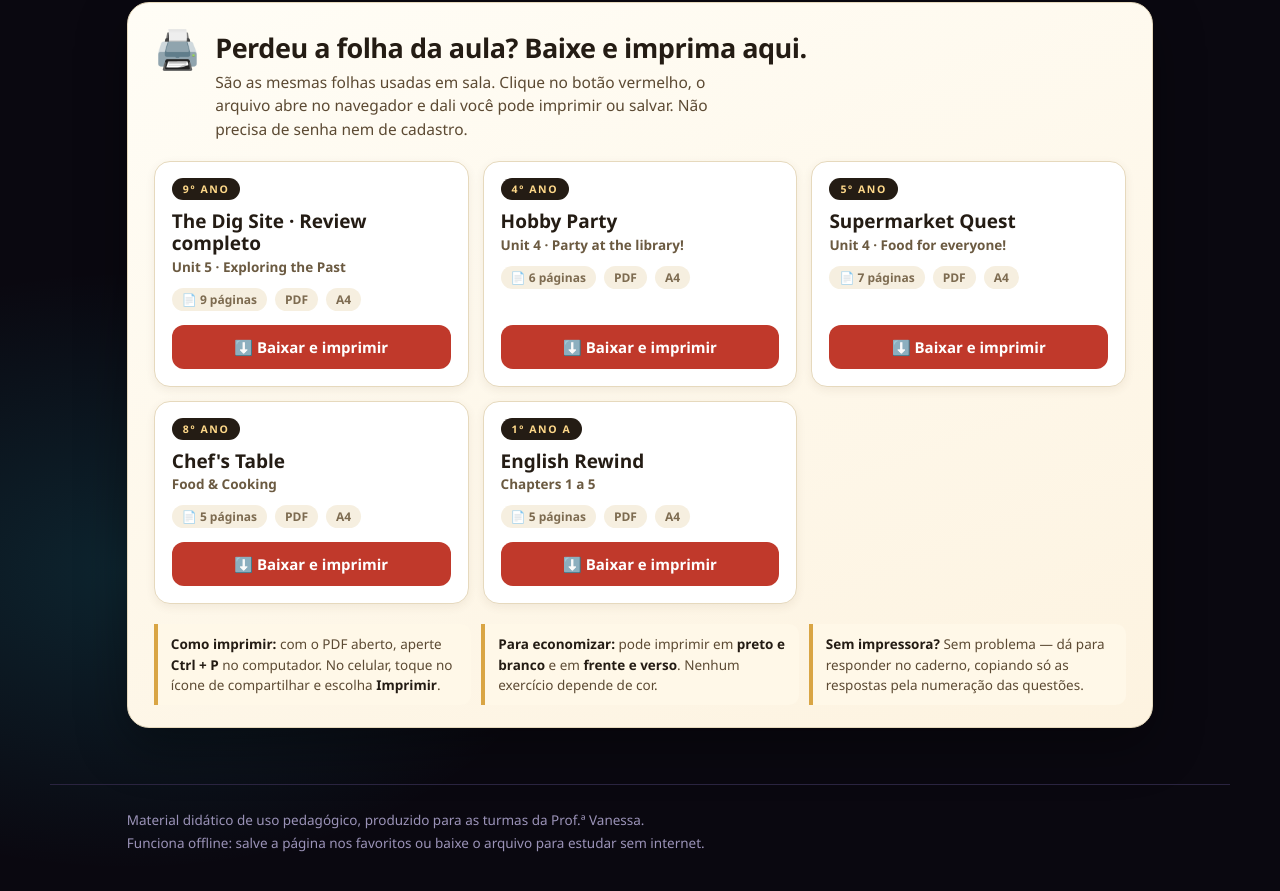
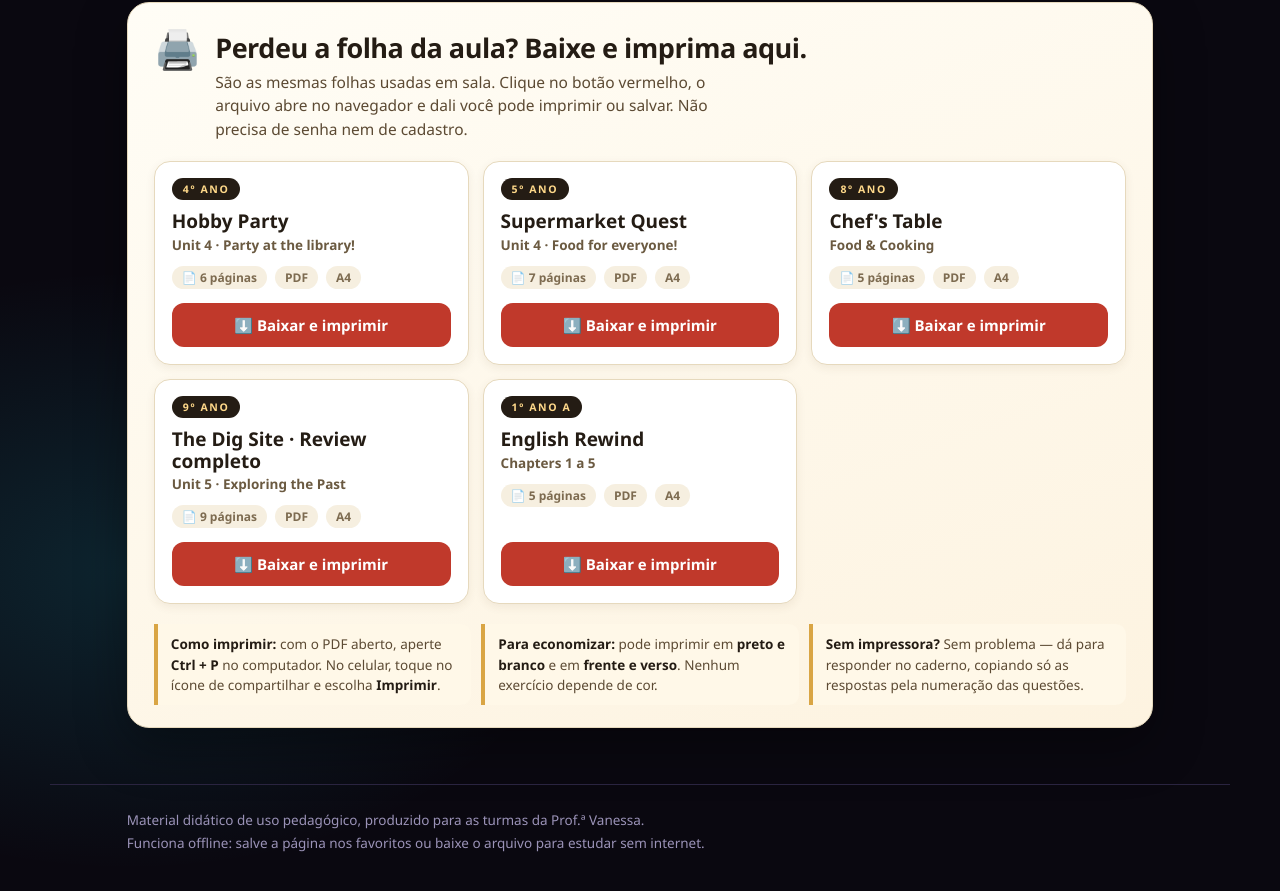
Before and after one commit to souzajvanessa/english-linus, a plain HTML site: page index.html in a window 1280 px wide. Shown: the part 3505-4396 px from the top of the page. Drawn offline with Linux system fonts and the light colour scheme.

Commit message:
Folhas para imprimir em ordem

```diff
--- a/index.html
+++ b/index.html
@@ -236,11 +236,11 @@ const ATIVIDADES = [
        titulo   → nome da atividade
        unidade  → a unidade ou os capítulos
        paginas  → número de páginas (só o número)
+
+   A ordem na tela é automática: 4º, 5º, 8º, 9º e 1º ano A.
+   Você pode colar o bloco novo em qualquer lugar da lista.
 */
 const PDFS = [
-  { url:"pdf/folha-aluno-review-9ano.pdf",
-    turma:"9º ANO", titulo:"The Dig Site · Review completo",
-    unidade:"Unit 5 · Exploring the Past", paginas:9 },
   { url:"pdf/folha-aluno-hobby-party-4ano.pdf",
     turma:"4º ANO", titulo:"Hobby Party",
     unidade:"Unit 4 · Party at the library!", paginas:6 },
@@ -250,6 +250,9 @@ const PDFS = [
   { url:"pdf/folha-aluno-chefs-table-8ano.pdf",
     turma:"8º ANO", titulo:"Chef's Table",
     unidade:"Food &amp; Cooking", paginas:5 },
+  { url:"pdf/folha-aluno-review-9ano.pdf",
+    turma:"9º ANO", titulo:"The Dig Site · Review completo",
+    unidade:"Unit 5 · Exploring the Past", paginas:9 },
   { url:"pdf/folha-aluno-english-rewind-1ano.pdf",
     turma:"1º ANO A", titulo:"English Rewind",
     unidade:"Chapters 1 a 5", paginas:5 }
@@ -312,7 +315,9 @@ if (PDFS.length) {
       </div>
     </div>
     <div class="dlgrid">`;
-  PDFS.forEach(p => {
+  const ORDEM = ["4º ANO","5º ANO","8º ANO","9º ANO","1º ANO A"];
+  const pos = t => { const i = ORDEM.indexOf(t); return i < 0 ? 99 : i; };
+  [...PDFS].sort((a,b) => pos(a.turma) - pos(b.turma)).forEach(p => {
     html += `
       <div class="dlcard">
         <span class="yr">${p.turma}</span>
```
